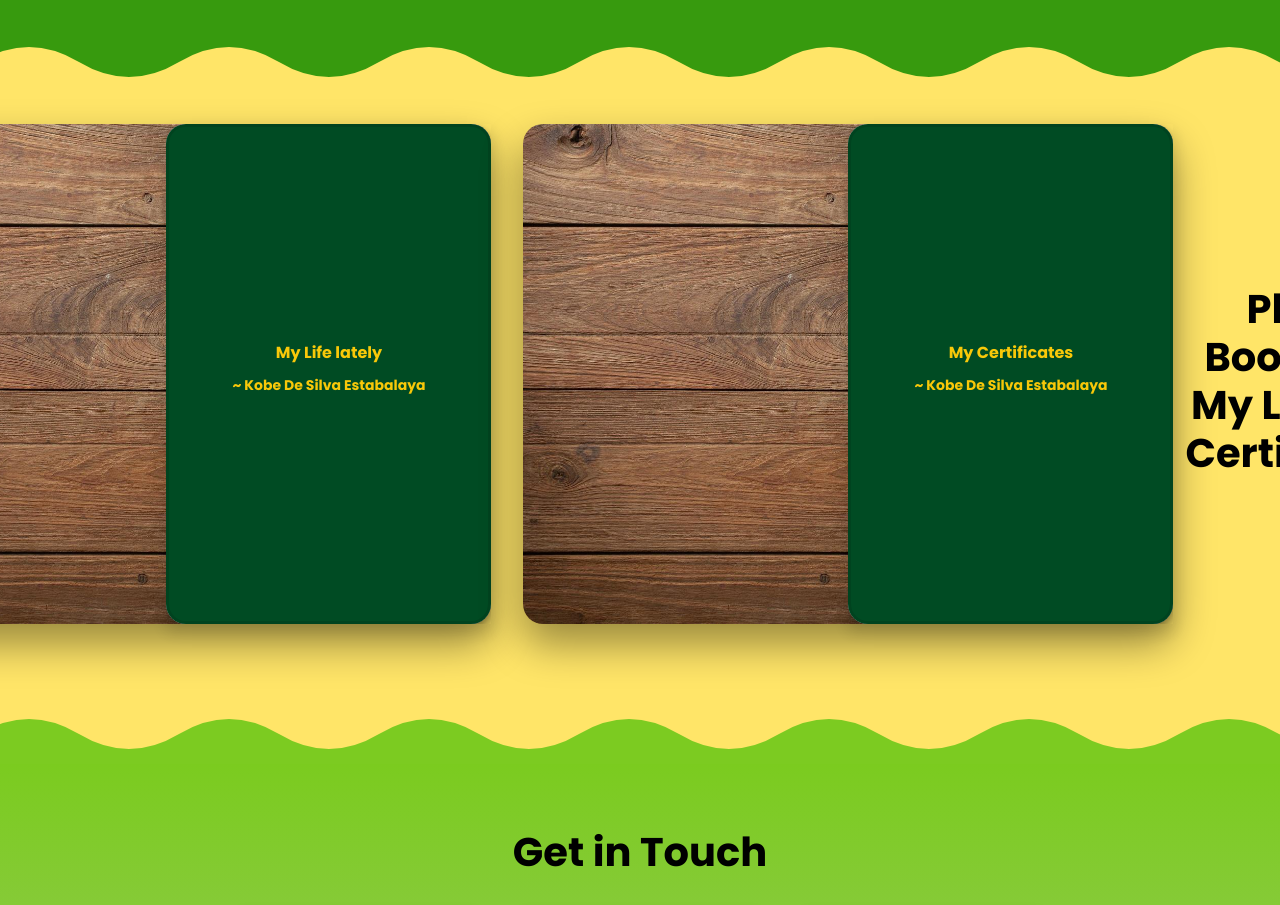
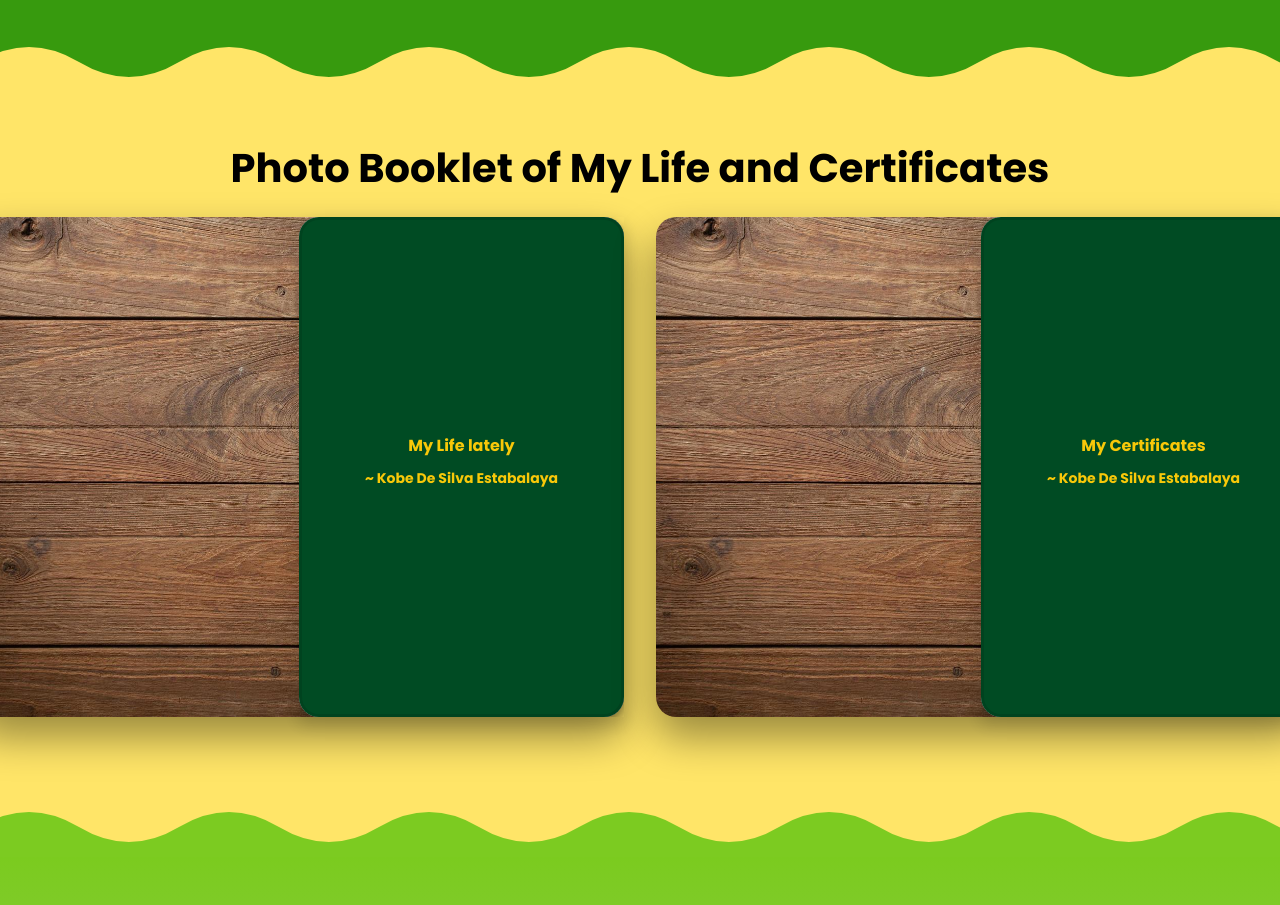
Before and after one commit to EBOKPH/EBOKPH_PORTFOLIO, a website: page index.html in a window 1280 px wide. Shown: the part 2815-3720 px from the top of the page. Drawn offline with nearby package versions, Linux system fonts and the light colour scheme.

Commit message:
finalized

```diff
--- a/assets/css/style.css
+++ b/assets/css/style.css
@@ -217,10 +217,10 @@ p {
   top: 0;
   left: 0;
   width: 100%;
-  height: 150%; /* make it overflow */
+  height: 150%;
   background: url("../../images/arts/section0bg.jpg") center top / 100% auto
     no-repeat;
-  z-index: -1; /* keep it behind content */
+  z-index: -1;
 }
 
 .intro-container {
@@ -426,17 +426,32 @@ p {
   margin-bottom: 5px;
 }
 
+.booklet-superheader {
+  position: relative;
+  display: flex;
+  flex-direction: column;
+  align-items: center;
+  justify-content: flex-start;
+  overflow: show;
+}
+
+.booklet-header {
+  text-align: center;
+  margin-bottom: 2rem;
+}
+
 .booklet-section {
-  display: flex; /* Make the section a flex container */
-  justify-content: center; /* Center the flipbooks horizontally */
-  gap: 2rem; /* Space between the two flipbooks */
-  flex-wrap: nowrap; /* Allow wrapping on small screens */
+  margin-top: 20px;
+  display: flex;
+  gap: 2rem;
+  flex-wrap: nowrap;
+  justify-content: center;
 }
 
 .book-wrapper {
-  flex: 1 1 500px; /* Each flipbook takes at least 500px but can grow */
+  flex: 1 1 500px;
   display: flex;
-  justify-content: center; /* Center the flipbook inside its wrapper */
+  justify-content: center;
 }
 
 .booklet-section h2 {
@@ -447,7 +462,7 @@ p {
 }
 /*Sections End*/
 
-/* Accordion = About Me; Start */
+/* slanted section = About Me; Start */
 
 .custom-slanted-holder {
   display: flex;
--- a/index.html
+++ b/index.html
@@ -327,6 +327,10 @@
     <!--<<<<<<<<<<<<<<<<<<<<<<<-- BOOKLET SECTION >>>>>>>>>>>>>>>>>>>>>>>>>-->
 
     <section class="gallery-section bookbody" id="booklet">
+      <div class="booklet-superheader">
+        <h2 class="booklet-header container whole-underlinedefault">
+          Photo Booklet of My Life and Certificates
+        </h2>
         <div class="booklet-section">
           <div class="book-wrapper d-flex justify-content-center">
             <div class="flipbook">
@@ -371,7 +375,9 @@
                 >
               </div>
               <div class="page">
-              <img src="images/booklet/Book7.JPG" alt="" /><small>OMSYNC</small>
+                <img src="images/booklet/Book7.JPG" alt="" /><small
+                  >OMSYNC</small
+                >
               </div>
               <div class="page">
                 <img src="images/booklet/Book8.JPG" alt="" /><small
@@ -463,7 +469,9 @@
                 >
               </div>
               <div class="page">
-              <img src="images/cert/cert2.jpg" alt="" /><small>Git Bash</small>
+                <img src="images/cert/cert2.jpg" alt="" /><small
+                  >Git Bash</small
+                >
               </div>
               <div class="page">
                 <img src="images/cert/cert3.jpg" alt="" /><small>HTML</small>
@@ -478,9 +486,7 @@
             </div>
           </div>
         </div>
-      <h2 class="booklet-header container half-underlinedefault">
-        Photo Booklet of My Life and Certificates
-      </h2>
+      </div>
     </section>
 
     <div class="zigzag-border3"></div>
@@ -490,7 +496,7 @@
       <h2 class="contact-heading">Get in Touch</h2>
       <div class="contact-grid">
         <div class="contact-card">
-          <a href="mailto:kobeestabalaya@sscgi.com"
+          <a href="mailto:kobeestabalaya@sscgi.com" target="_blank"
             ><h4>Email</h4>
             kobeestabalaya@sscgi.com</a
           >
```
Lines whose indentation alone changed are shown as unchanged.
